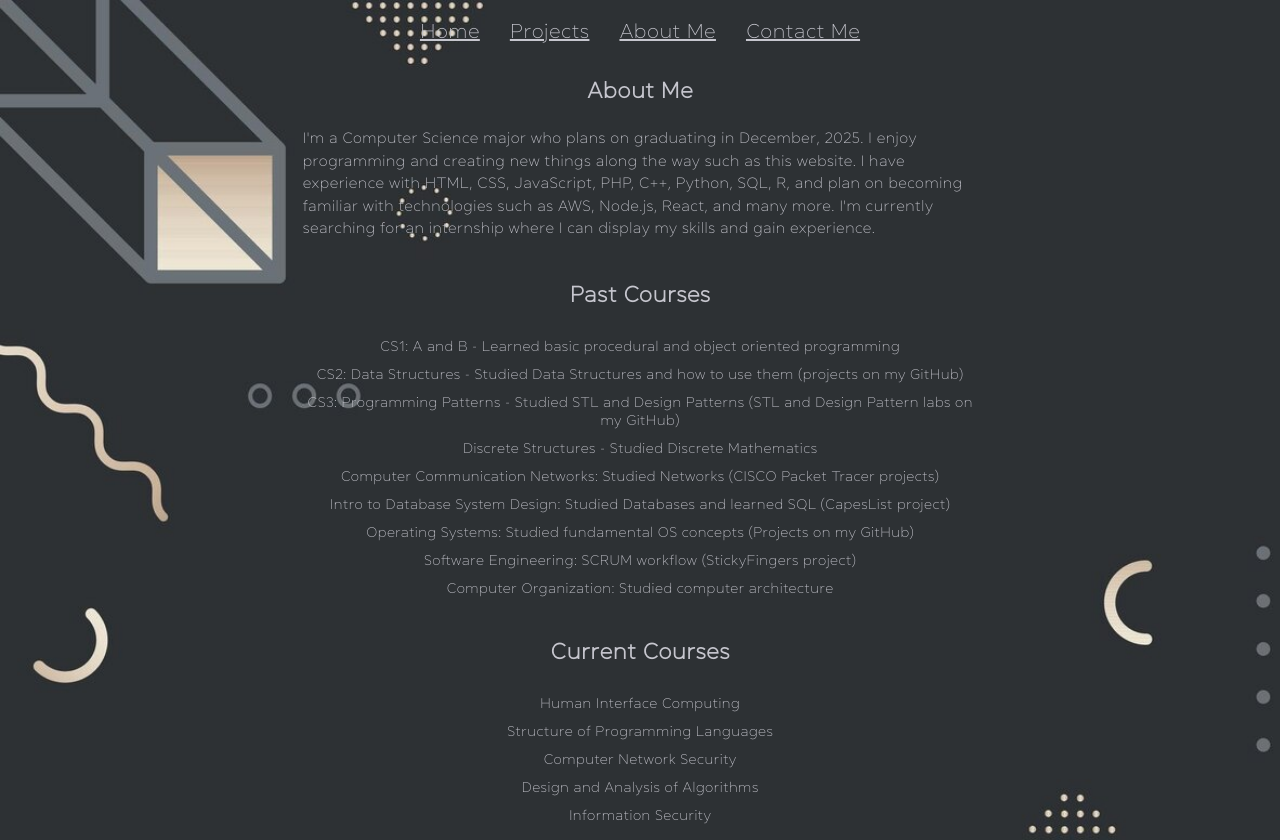
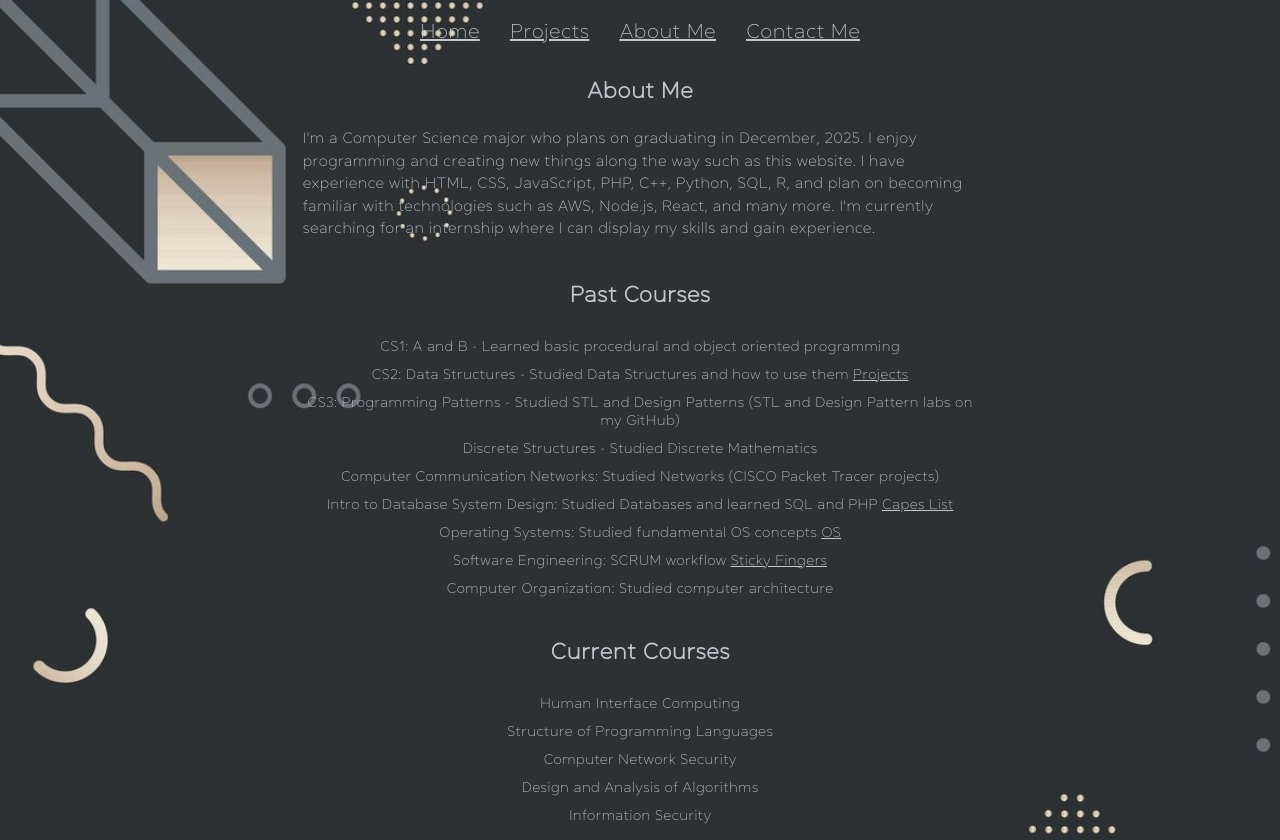
Before and after one commit to nneiten1/nickneitenbach.github.io, a plain HTML site: page docs/aboutme.html in a window 1280 px wide. Drawn offline with Linux system fonts and the light colour scheme.

Commit message:
added links to past courses

```diff
--- a/docs/aboutme.html
+++ b/docs/aboutme.html
@@ -40,13 +40,13 @@
         <p>
             <ul class="courseList">
                 <li>CS1: A and B - Learned basic procedural and object oriented programming</li>
-                <li class="courseSpacing">CS2: Data Structures - Studied Data Structures and how to use them (projects on my GitHub)</li>
+                <li class="courseSpacing">CS2: Data Structures - Studied Data Structures and how to use them <a href="https://github.com/nneiten1/CS2-Data-Structures">Projects</a></li>
                 <li class="courseSpacing">CS3: Programming Patterns - Studied STL and Design Patterns (STL and Design Pattern labs on my GitHub)</li>
                 <li class="courseSpacing">Discrete Structures - Studied Discrete Mathematics</li>
                 <li class="courseSpacing">Computer Communication Networks: Studied Networks (CISCO Packet Tracer projects)</li>
-                <li class="courseSpacing">Intro to Database System Design: Studied Databases and learned SQL (CapesList project)</li>
-                <li class="courseSpacing">Operating Systems: Studied fundamental OS concepts (Projects on my GitHub)</li>
-                <li class="courseSpacing">Software Engineering: SCRUM workflow (StickyFingers project)</li>
+                <li class="courseSpacing">Intro to Database System Design: Studied Databases and learned SQL and PHP <a href="https://github.com/nneiten1/CapesList">Capes List</a></li>
+                <li class="courseSpacing">Operating Systems: Studied fundamental OS concepts <a href="https://github.com/nneiten1/Operating-Systems">OS</a></li>
+                <li class="courseSpacing">Software Engineering: SCRUM workflow <a href="https://github.com/isaachraga/GammaRepo/tree/main/SnakeEyes"> Sticky Fingers</a></li>
                 <li class="courseSpacing">Computer Organization: Studied computer architecture</li>
             </ul>
         </p>
```
Also changed, not shown: docs/contact.html (+2 -0 lines), docs/projects.html (+2 -0 lines).
